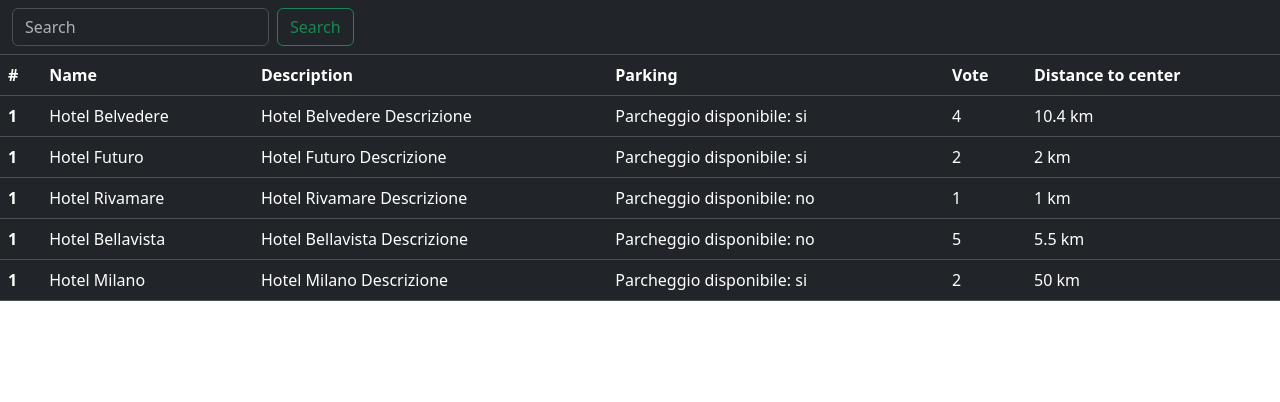
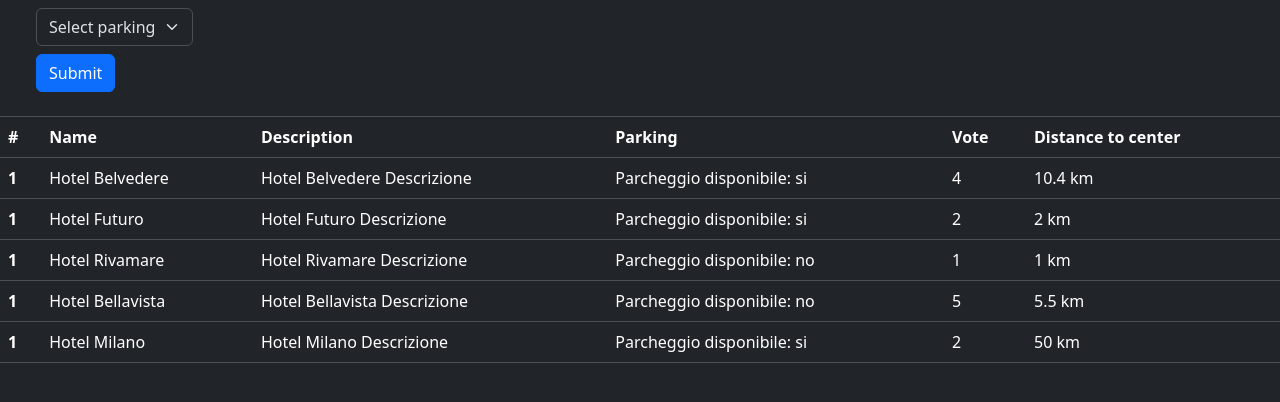
Before and after one commit to UmbertoSerino/php-hotel, a PHP site: page / in a window 1280 px wide. Shown: the top 402 px of the page. Run offline with PHP 8.4, Linux system fonts and the light colour scheme.

Commit message:
Problem with the call GET

```diff
--- a/index.php
+++ b/index.php
@@ -46,29 +46,36 @@ $hotels = [
         'vote' => 2,
         'distance_to_center' => 50
     ],
-
 ];
+// se sei settato e sei uguale ad 1 allora true, senno' false
+$parkingFilter = isset($_GET['parking']) && $_GET['parking'] === 1 ? true : false;
 
 ?>
 
 <!DOCTYPE html>
-<html lang="en">
+<html lang="it">
 
 <head>
     <meta charset="UTF-8">
     <meta name="viewport" content="width=device-width, initial-scale=1.0">
     <title>Hotels</title>
-    <link href="https://cdn.jsdelivr.net/npm/bootstrap@5.3.2/dist/css/bootstrap.min.css" rel="stylesheet" integrity="sha384-T3c6CoIi6uLrA9TneNEoa7RxnatzjcDSCmG1MXxSR1GAsXEV/Dwwykc2MPK8M2HN" crossorigin="anonymous">
-
+    <link href="https://cdn.jsdelivr.net/npm/bootstrap@5.3.2/dist/css/bootstrap.min.css" rel="stylesheet"
+        integrity="sha384-T3c6CoIi6uLrA9TneNEoa7RxnatzjcDSCmG1MXxSR1GAsXEV/Dwwykc2MPK8M2HN" crossorigin="anonymous">
 </head>
 
-<body>
+<body class="bg-dark">
     <header>
         <nav class="navbar bg-dark border-bottom border-body" data-bs-theme="dark">
             <div class="container-fluid">
-                <form class="d-flex" role="search">
-                    <input class="form-control me-2" type="search" placeholder="Search" aria-label="Search" name="" methods="GET">
-                    <button class="btn btn-outline-success" type="submit">Search</button>
+                <form class="d-flex" action="./index.php" method="GET">
+                    <div class="mb-3 form-check w-100">
+                        <select class="form-select mb-2" aria-label="Default select example" id="parking" name="parking">
+                            <option selected value="2">Select parking</option>
+                            <option value="1">Yes</option>
+                            <option value="0">No</option>
+                        </select>
+                        <button type="submit" class="btn btn-primary ms-auto">Submit</button>
+                    </div>
                 </form>
             </div>
         </nav>
@@ -86,25 +93,30 @@ $hotels = [
                 </tr>
             </thead>
             <tbody>
+                <!-- ci creiamo un foreach per inserire i dati -->
                 <?php foreach ($hotels as $hotel) { ?>
+                <?php if ($hotel['parking'] === false && $parkingFilter === true) {
+                    } else { ?>
                 <tr>
                     <th scope="row">1</th>
+                    <!-- prendiamo i valori che contiene la chiave name -->
                     <td> <?php echo $hotel['name'] ?></td>
                     <td> <?php echo $hotel['description'] ?></td>
+                    <!-- se il valore della chiave parking è true, scrivi con parcheggio -->
                     <td> <?php if ($hotel['parking'] === true) {
                                         echo 'Parcheggio disponibile: si';
                                     } else {
                                         echo 'Parcheggio disponibile: no';
                                     } ?></td>
                     <td> <?php echo $hotel['vote'] ?></td>
+                    <!-- il punto serve per concatenare le due stringhe -->
                     <td> <?php echo $hotel['distance_to_center'] . ' km' ?></td>
-
-
                 </tr>
             </tbody>
-        <?php } ?>
+            <!-- chiusura del for -->
+            <?php }
+                } ?>
         </table>
-
     </main>
 </body>
 
```
Lines whose indentation alone changed are shown as unchanged.
